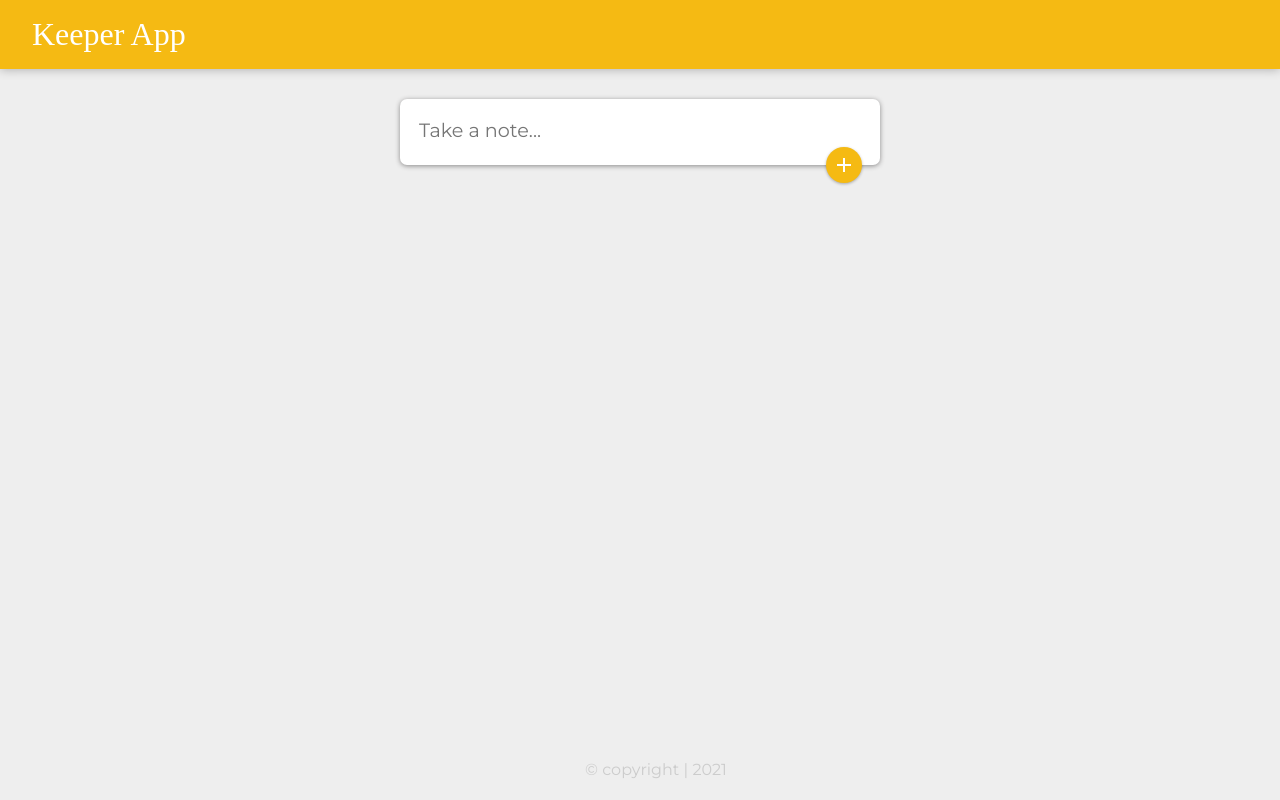
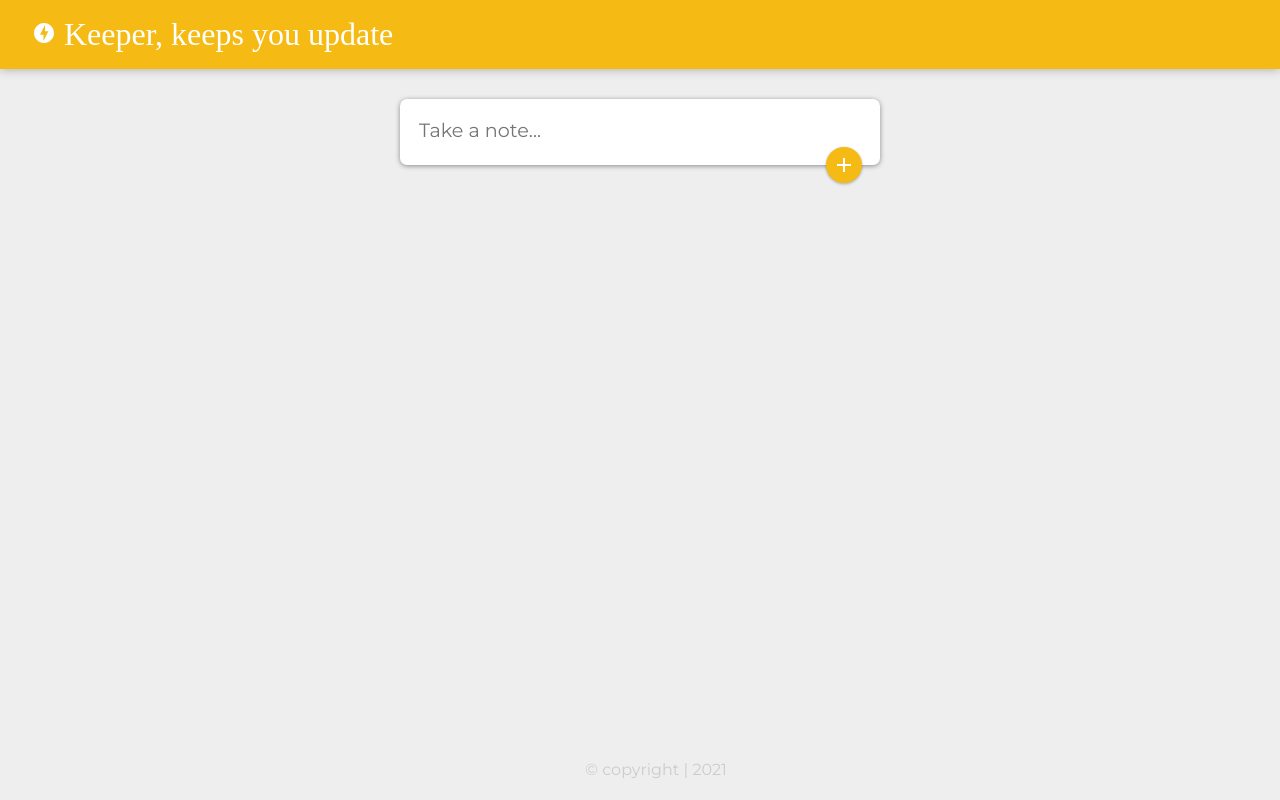
Before and after one commit to rajulkoshta/note-keeper-app, a React (Create React App) app: page / in a window 1280 px wide. Built offline with nearby package versions, Linux system fonts and the light colour scheme; a web font is replaced by a local one.

Commit message:
Update Header.jsx

```diff
--- a/src/components/Header.jsx
+++ b/src/components/Header.jsx
@@ -1,11 +1,12 @@
 import React from "react";
-
-function Header(){
-    return (
-        <header>
-            <h1>Keeper App</h1>
-        </header>
-    );
+import OfflineBoltIcon from '@material-ui/icons/OfflineBolt';
+function Header() {
+  return (
+    <header>
+      <h1>
+         <OfflineBoltIcon /> Keeper, keeps you update</h1>
+    </header>
+  );
 }
 
 export default Header;
```
